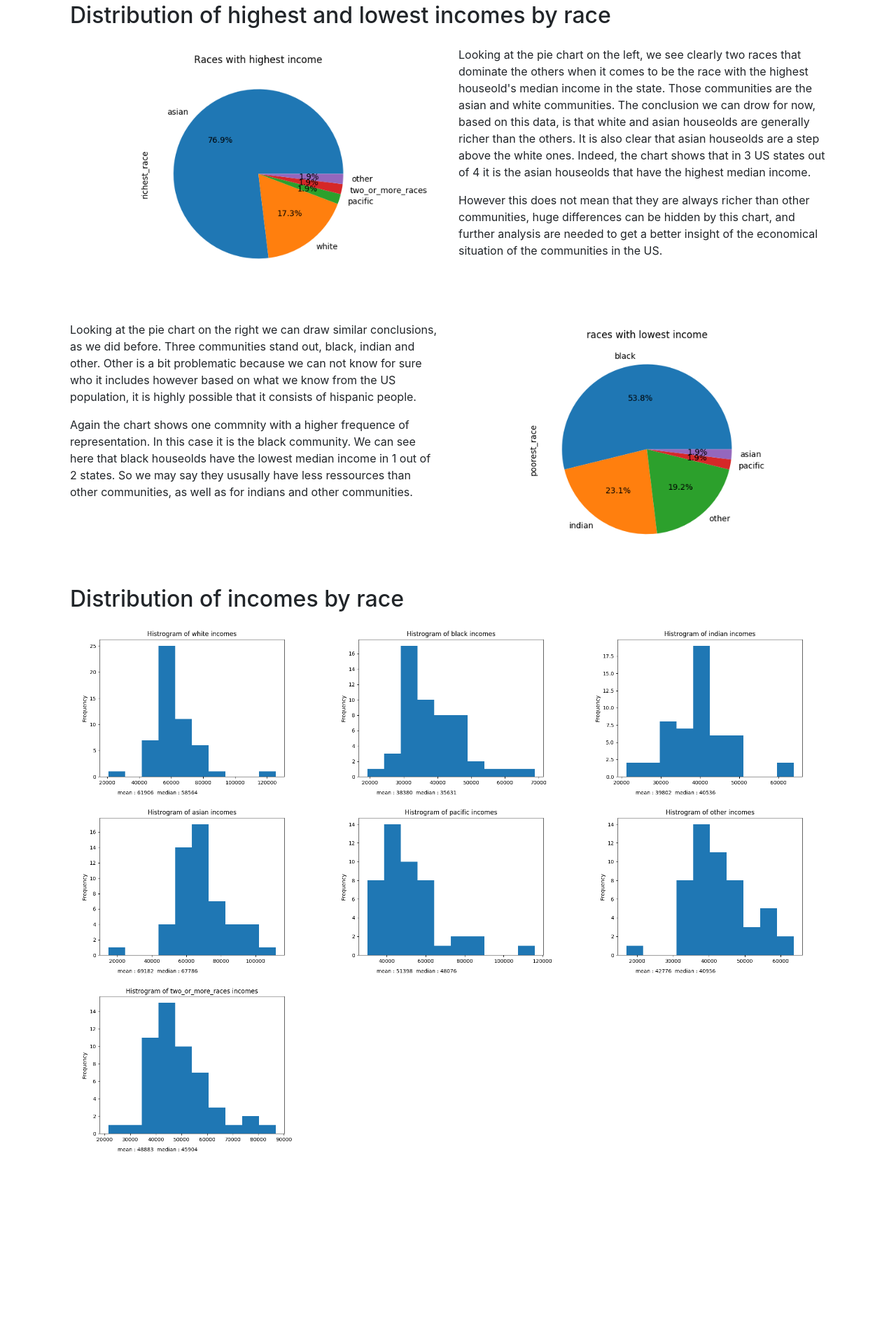
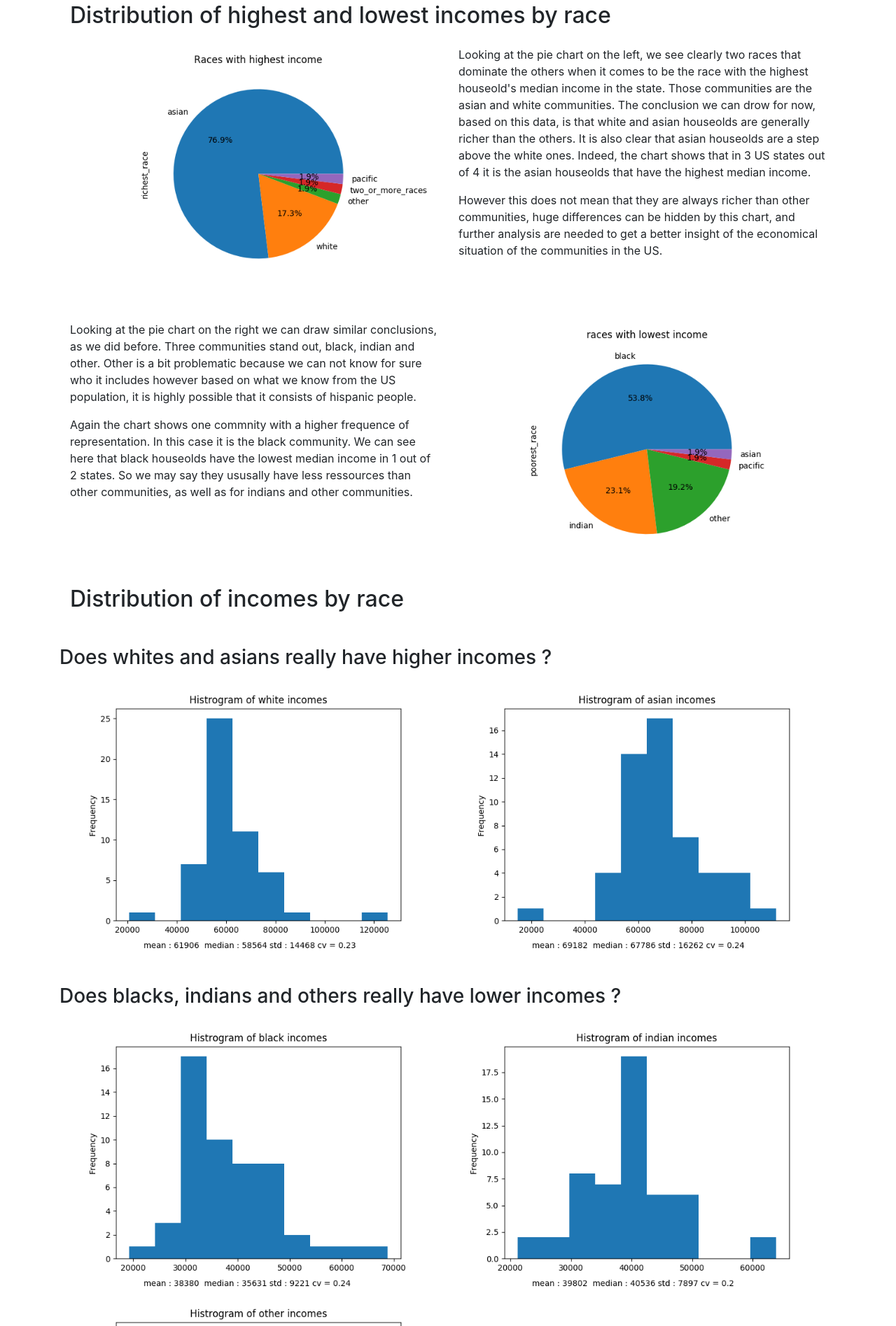
Before and after one commit to thomgo/us_incomes_analysis, a Flask app: template templates/analysis.html in a window 1280 px wide. Shown: the part 374-2269 px from the top of the page at 70% size. Before the commit the page ends 2020 px from the top, so only its background shows below. Run offline with Flask 2, Linux system fonts and the light colour scheme; the template is opened without the code that fills it, so the values that code supplies are empty; some libraries are stand-ins or nearby versions.

Commit message:
add calculation of standard deviation anf variatio  coef in histograms

```diff
--- a/service/figure_generator.py
+++ b/service/figure_generator.py
@@ -39,8 +39,10 @@ class FigureGenerator():
         for label, column in subset.iteritems():
             mean = int(round(column.mean(skipna=True)))
             median = int(round(column.median(skipna=True)))
+            std = int(round(column.std()))
+            cv = round(std/mean, 2)
             title = "Histrogram of {} incomes".format(label)
-            text = "mean : {}  median : {}".format(mean, median)
+            text = "mean : {}  median : {} std : {} cv = {}".format(mean, median, std, cv)
             fname = "static/images/hist_{}".format(label)
             column.plot(kind='hist', title=title)
             plt.figtext(x=0.2, y=0.01, s=text)
--- a/templates/analysis.html
+++ b/templates/analysis.html
@@ -39,27 +39,25 @@
 
   <section class="container">
     <h2>Distribution of incomes by race</h2>
-    <div class="row">
-      <div class="col-sm-4">
+    <div class="row mt-5">
+      <h3>Does whites and asians really have higher incomes ?</h3>
+      <div class="col-sm-6">
         <img class="img-fluid" src="{{ url_for('static', filename='images/hist_white.png')}}" alt="">
       </div>
-      <div class="col-sm-4">
+      <div class="col-sm-6">
+        <img class="img-fluid" src="{{ url_for('static', filename='images/hist_asian.png')}}" alt="">
+      </div>
+    </div>
+    <div class="row mt-5">
+      <h3>Does blacks, indians and others really have lower incomes ?</h3>
+      <div class="col-sm-6">
         <img class="img-fluid" src="{{ url_for('static', filename='images/hist_black.png')}}" alt="">
       </div>
-      <div class="col-sm-4">
+      <div class="col-sm-6">
         <img class="img-fluid" src="{{ url_for('static', filename='images/hist_indian.png')}}" alt="">
       </div>
-      <div class="col-sm-4">
-        <img class="img-fluid" src="{{ url_for('static', filename='images/hist_asian.png')}}" alt="">
-      </div>
-      <div class="col-sm-4">
-        <img class="img-fluid" src="{{ url_for('static', filename='images/hist_pacific.png')}}" alt="">
-      </div>
-      <div class="col-sm-4">
+      <div class="col-sm-6">
         <img class="img-fluid" src="{{ url_for('static', filename='images/hist_other.png')}}" alt="">
-      </div>
-      <div class="col-sm-4">
-        <img class="img-fluid" src="{{ url_for('static', filename='images/hist_two_or_more_races.png')}}" alt="">
       </div>
     </div>
   </section>
```
Also changed, not shown: static/images/distri_richest_race.png, static/images/hist_asian.png, static/images/hist_black.png, static/images/hist_indian.png, static/images/hist_other.png, static/images/hist_pacific.png, static/images/hist_two_or_more_races.png, static/images/hist_white.png.
